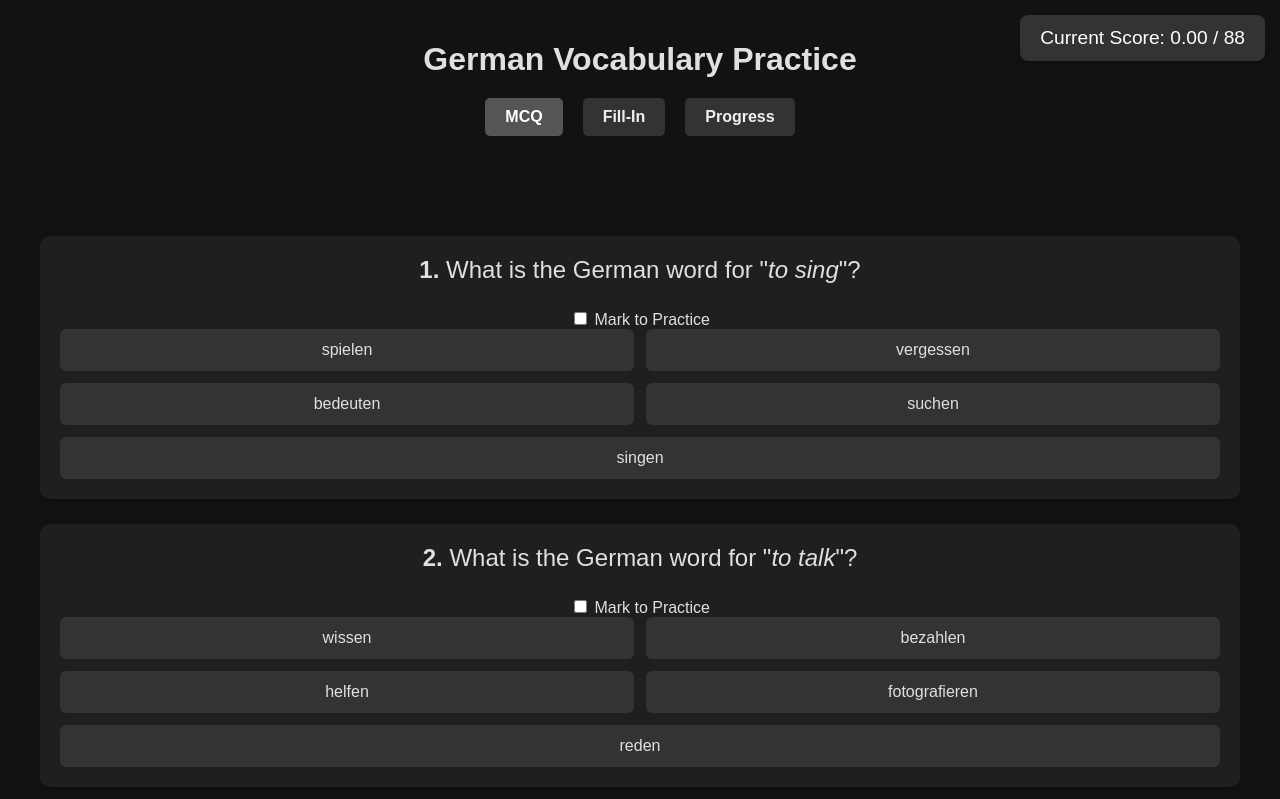
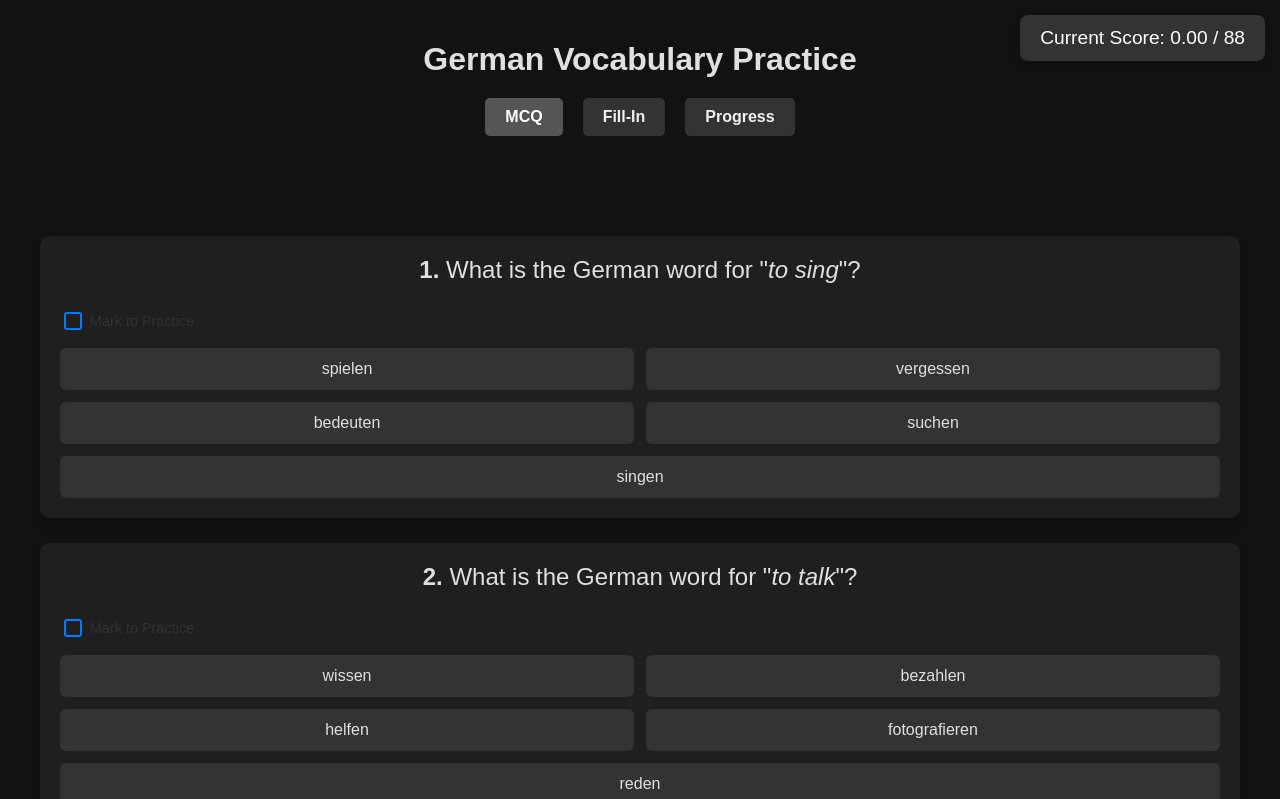
Before and after one commit to castlercodes/learngerman, a React (Create React App) app: page / in a window 1280 px wide. Shown: the top 799 px of the page. Built offline with nearby package versions, Linux system fonts and the light colour scheme.

Commit message:
add to practise more appealing

```diff
--- a/src/components/MCQ.css
+++ b/src/components/MCQ.css
@@ -205,3 +205,56 @@
   .reset-counts-button:hover {
     background-color: #0056b3;
   }
+
+  /* Container for the "Mark to Practice" option */
+.mark-to-practice-container {
+    display: flex;
+    align-items: center;
+    margin-top: 10px;
+    font-size: 0.9em;
+    cursor: pointer;
+  }
+
+  /* Custom checkbox styling */
+  .mark-to-practice-checkbox {
+    appearance: none;
+    width: 18px;
+    height: 18px;
+    border: 2px solid #007bff;
+    border-radius: 3px;
+    margin-right: 8px;
+    cursor: pointer;
+    position: relative;
+    transition: background-color 0.2s ease, border-color 0.2s ease;
+  }
+
+  .mark-to-practice-checkbox:checked {
+    background-color: #007bff;
+    border-color: #007bff;
+  }
+
+  .mark-to-practice-checkbox:checked::after {
+    content: '✔';
+    position: absolute;
+    top: 0;
+    left: 2px;
+    font-size: 14px;
+    color: white;
+  }
+
+  /* Label for "Mark to Practice" */
+  .mark-to-practice-label {
+    color: #333;
+    user-select: none;
+    transition: color 0.2s;
+  }
+
+  .mark-to-practice-checkbox:checked + .mark-to-practice-label {
+    color: #007bff;
+    font-weight: bold;
+  }
+
+  /* Additional spacing for checkbox section */
+  .mark-to-practice-section {
+    margin-bottom: 15px;
+  }
--- a/src/components/MCQ.js
+++ b/src/components/MCQ.js
@@ -163,13 +163,17 @@ function MCQ() {
                 <div className="question-text">
                     <strong>{index + 1}.</strong> What is the German word for "<em>{q.english}</em>"?
                 </div>
-                <label>
+                <div className="mark-to-practice-section">
+                    <label className="mark-to-practice-container">
                     <input
                         type="checkbox"
+                        className="mark-to-practice-checkbox"
                         checked={markedQuestions.has(key)}
                         onChange={() => toggleMarkQuestion(key)}
-                  /> Mark to Practice
+                    />
+                    <span className="mark-to-practice-label">Mark to Practice</span>
                     </label>
+                </div>
                 <div className="options">
                     {q.options.map((option, idx) => (
                     <button
```
Lines whose indentation alone changed are shown as unchanged.
